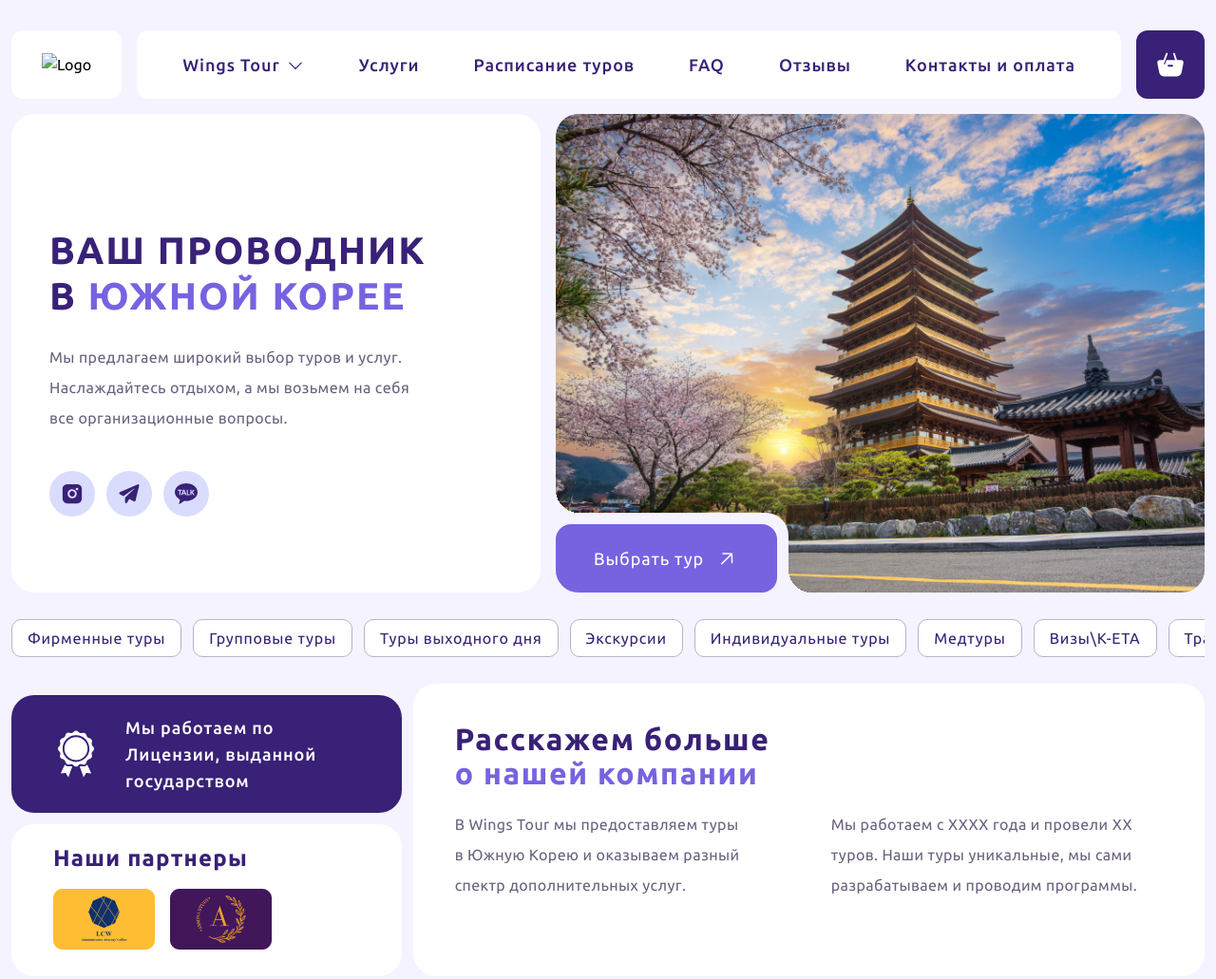
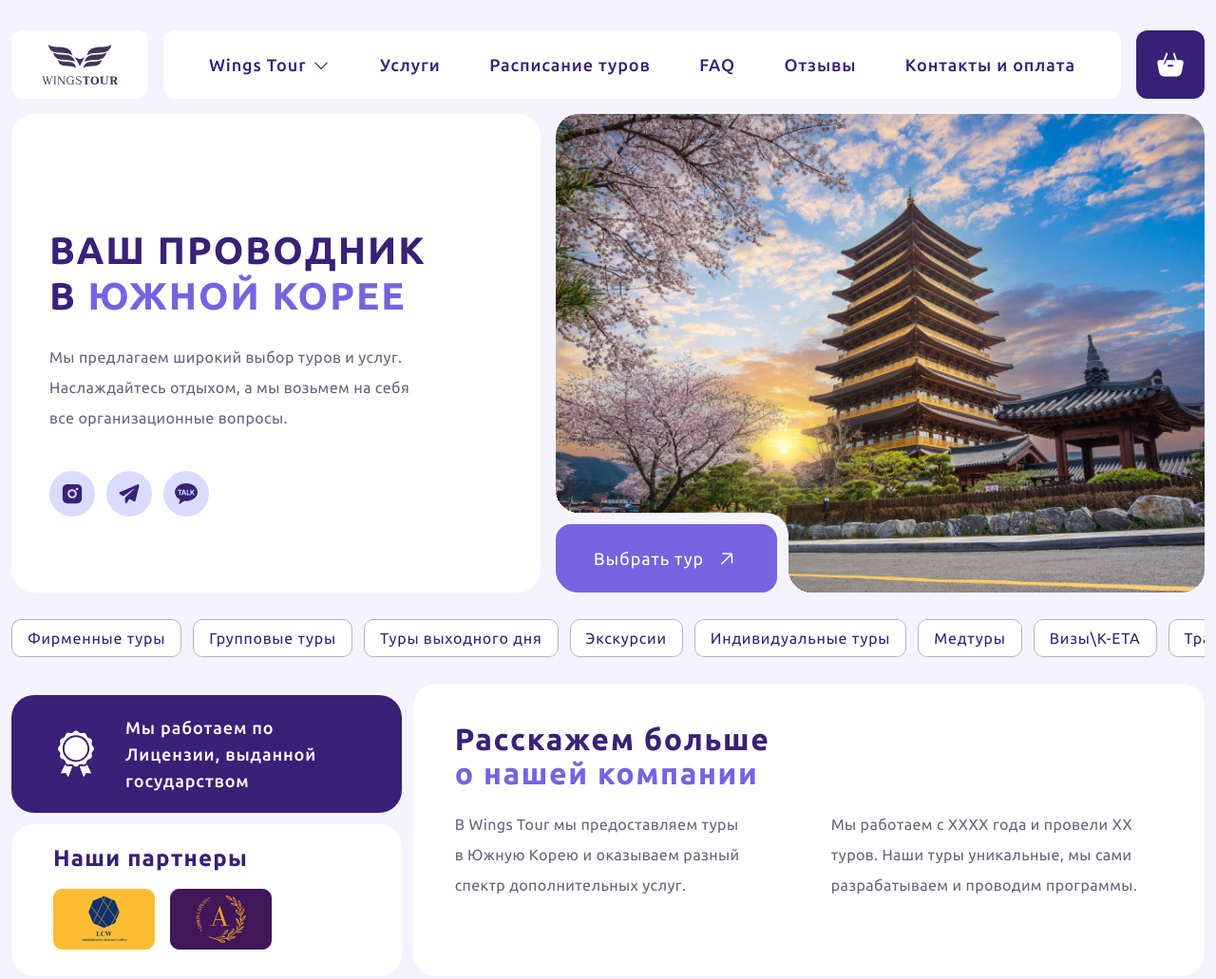
Before and after one commit to AzamjonKobulov/wings-tour, a website: page public/index.html in a window 1280 px wide. Shown: the top 1031 px of the page at 95% size. Drawn offline with Linux system fonts and the light colour scheme; the site is published under a folder, as on GitHub Pages, so addresses that start at the root find nothing.

Commit message:
fix/path of logo

```diff
--- a/public/index.html
+++ b/public/index.html
@@ -22,7 +22,7 @@
           <div
             class="w-full h-72 grid place-content-center bg-white rounded-xl px-8"
           >
-            <img src="/public/assets/images/logo.svg" alt="Logo" />
+            <img src="./assets/images/logo.svg" alt="Logo" />
           </div>
         </a>
 
```
